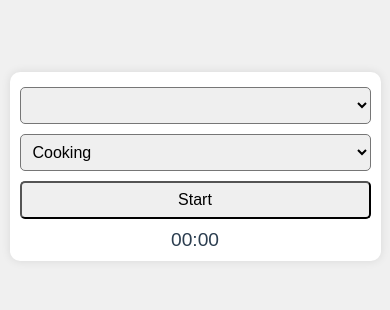
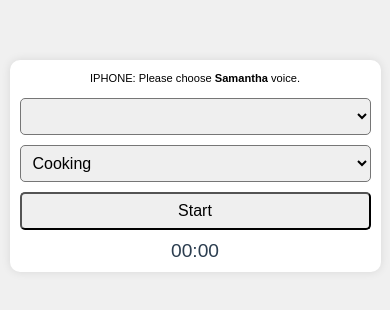
Before and after one commit to huynhthao12a3/opic, a plain HTML site: page index.html in a window 390 px wide. Shown: the part 256-566 px from the top of the page. Drawn offline with Linux system fonts and the light colour scheme.

Commit message:
note for iphone

```diff
--- a/index.html
+++ b/index.html
@@ -8,6 +8,7 @@
 </head>
 <body>
     <div class="container">
+        <sup><small>IPHONE: Please choose <strong>Samantha</strong> voice.</small></sup>
         <select id="voiceSelect"></select>
         <select id="questionSelect"></select>
         <button id="readButton">Start</button>
```
